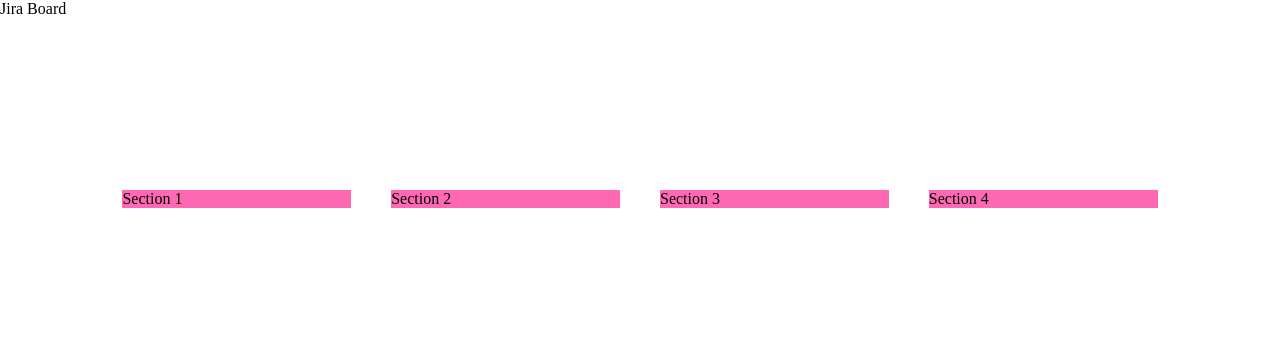
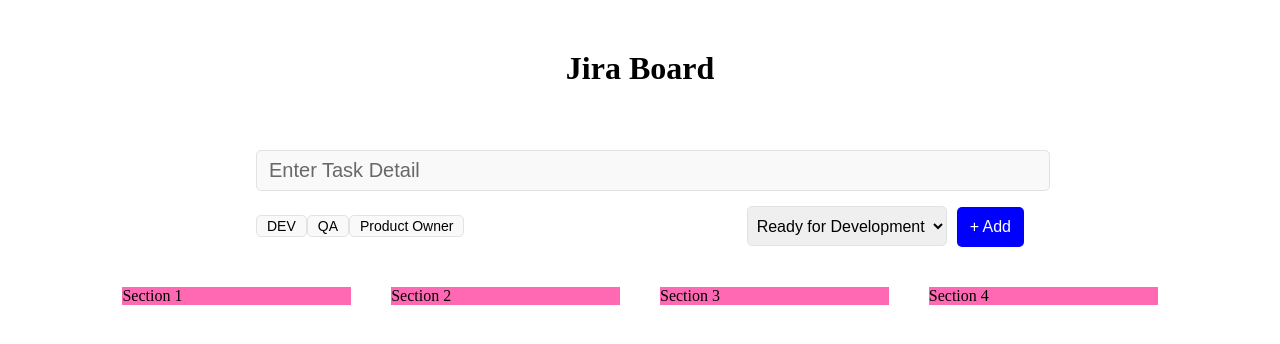
Before and after one commit to shivanshtanonwork/JiraBoard, a React (Vite) app: page / in a window 1280 px wide. Shown: the top 344 px of the page. Built offline with nearby package versions, Linux system fonts and the light colour scheme.

Commit message:
Styling header component

```diff
--- a/src/App.jsx
+++ b/src/App.jsx
@@ -1,10 +1,12 @@
 import React from "react";
 import "./app.css";
+import TaskForm from "./components/TaskForm/TaskForm";
 
 const App = () => {
   return (
     <div className="app">
-      <header className="app_header">Jira Board</header>
+      <h1 style={{ textAlign: "center", margin: "50px" }}>Jira Board</h1>
+      <TaskForm />
       <main className="app_main">
         <section className="task_column">Section 1</section>
         <section className="task_column">Section 2</section>
--- /dev/null
+++ b/src/components/TaskForm/TaskForm.css
@@ -0,0 +1,64 @@
+.app_header {
+    display: flex;
+    align-items: center;
+    justify-content: center;
+}
+
+.app_header>form {
+    width: 60%;
+}
+
+.task_form_bottom {
+    display: flex;
+    align-items: center;
+    justify-content: space-between;
+}
+
+.task_input {
+    font-size: 20px;
+    font-weight: 500;
+    background-color: #f9f9f9;
+    columns: #000;
+    border: 1px solid #dfe3e6;
+    border-radius: 5px;
+    padding: 8px 12px;
+    margin-bottom: 15px;
+    width: 100%;
+}
+
+.task_input::placeholder {
+    color: #686868;
+}
+
+.tag {
+    font-size: 14px;
+    font-weight: 500;
+    background-color: #f9f9f9;
+    border: 1px solid #dfe3e6;
+    border-radius: 5px;
+    padding: 2px 10px;
+    cursor: pointer;
+}
+
+.task_status {
+    font-size: 16px;
+    font-weight: 500;
+    border: 1px solid #dfe3e6;
+    border-radius: 5px;
+    width: 200px;
+    height: 40px;
+    padding: 0 5px;
+}
+
+.task_submit {
+    font-size: 16px;
+    font-weight: 500;
+    background-color: blue;
+    color: #fff;
+    border-radius: 5px;
+    height: 40px;
+    padding: 3px 13px;
+    border: none;
+    cursor: pointer;
+    margin-left: 10px;
+}
--- /dev/null
+++ b/src/components/TaskForm/TaskForm.jsx
@@ -0,0 +1,37 @@
+import "./TaskForm.css";
+
+const TaskForm = () => {
+  return (
+    <header className="app_header">
+      <form action="">
+        <input
+          type="text"
+          className="task_input"
+          placeholder="Enter Task Detail"
+        />
+        <div className="task_form_bottom">
+          <div>
+            <button className="tag">DEV</button>
+            <button className="tag">QA</button>
+            <button className="tag">Product Owner</button>
+          </div>
+          <div>
+            <select className="task_status">
+              <option value="Ready for Development">
+                Ready for Development
+              </option>
+              <option value="In Progress">In Progress</option>
+              <option value="Ready for test">Ready for test</option>
+              <option value="Closed">Closed</option>
+            </select>
+            <button className="task_submit" type="submit">
+              + Add
+            </button>
+          </div>
+        </div>
+      </form>
+    </header>
+  );
+};
+
+export default TaskForm;
```
